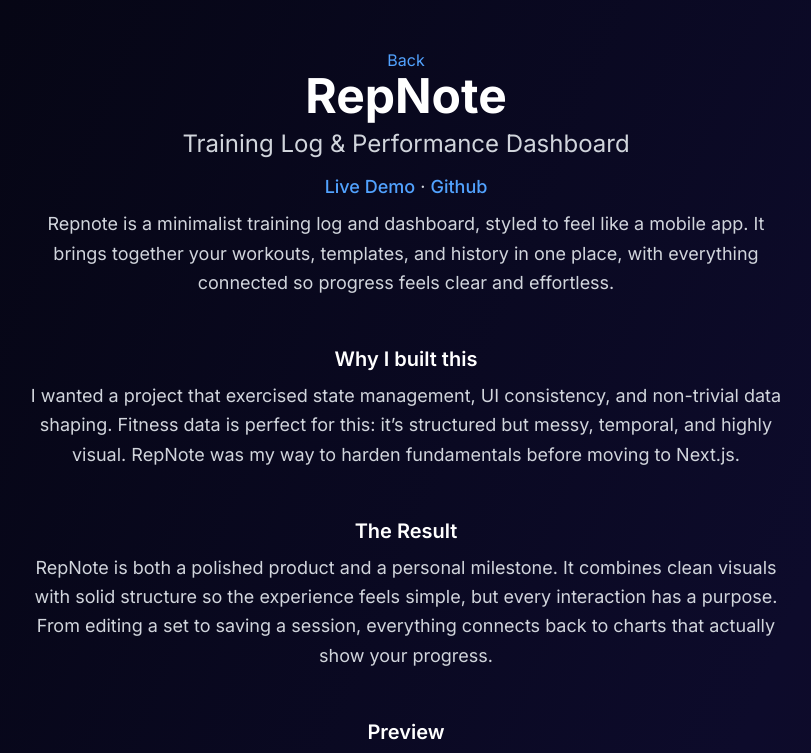
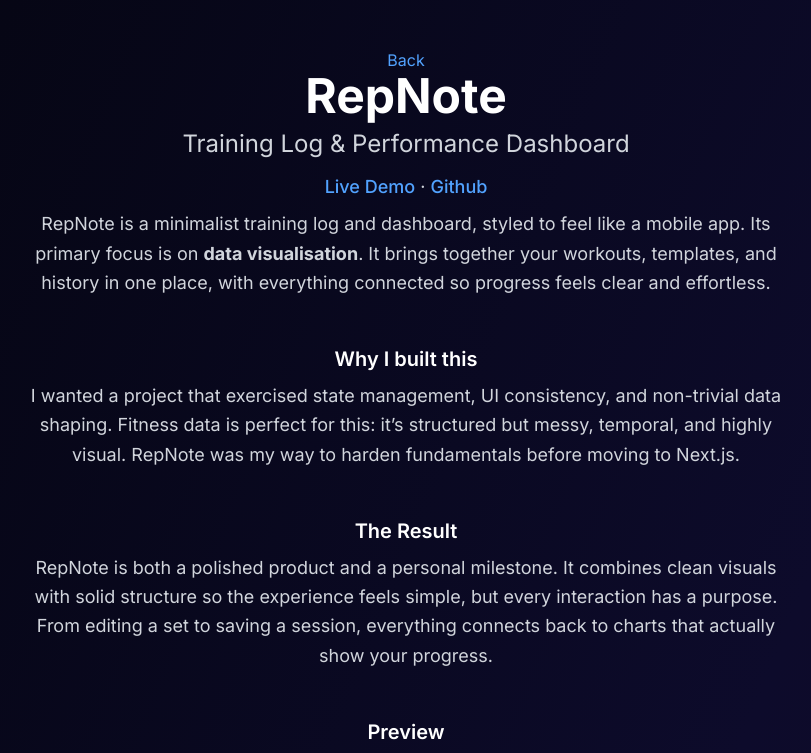
Before and after one commit to funcnroll/funcnroll.dev, a React (Vite) app: page /repnote in a window 1280 px wide. Shown: the top 753 px of the page, without its empty margins (234-1045 px from the left). Built offline with nearby package versions, Linux system fonts and the light colour scheme.

Commit message:
Update RepNote description to emphasize data visualisation

```diff
--- a/src/pages/Repnote.jsx
+++ b/src/pages/Repnote.jsx
@@ -33,10 +33,11 @@
               Github
             </GeneralLink>
           </div>
-          Repnote is a minimalist training log and dashboard, styled to feel
-          like a mobile app. It brings together your workouts, templates, and
-          history in one place, with everything connected so progress feels
-          clear and effortless.
+          RepNote is a minimalist training log and dashboard, styled to feel
+          like a mobile app. Its primary focus is on{" "}
+          <strong>data visualisation</strong>. It brings together your workouts,
+          templates, and history in one place, with everything connected so
+          progress feels clear and effortless.
         </ProjectParagraph>
 
         <ProjectCenter>
```
